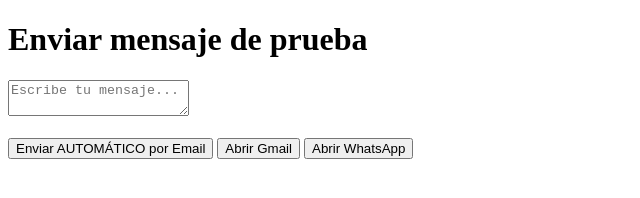
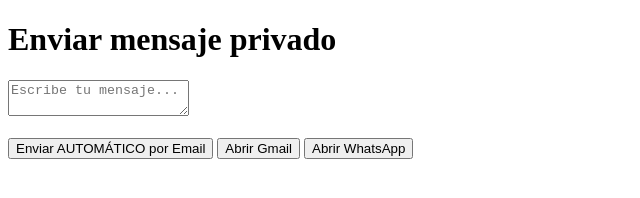
Before and after one commit to AlexBarges/mellamollama, a website: page site/index.html in a window 1280 px wide. Shown: the whole page, without its empty margins (0-640 px from the left). Drawn offline with Linux system fonts and the light colour scheme.

Commit message:
Update index.html

```diff
--- a/site/index.html
+++ b/site/index.html
@@ -5,7 +5,7 @@
   <title>Formulario de contacto</title>
 </head>
 <body>
-  <h1>Enviar mensaje de prueba</h1>
+  <h1>Enviar mensaje privado</h1>
   <textarea id="mensaje" placeholder="Escribe tu mensaje..."></textarea><br><br>
   <button onclick="sendEmail()">Enviar AUTOMÁTICO por Email</button>
   <button onclick="abrirGmail()">Abrir Gmail</button>
```
